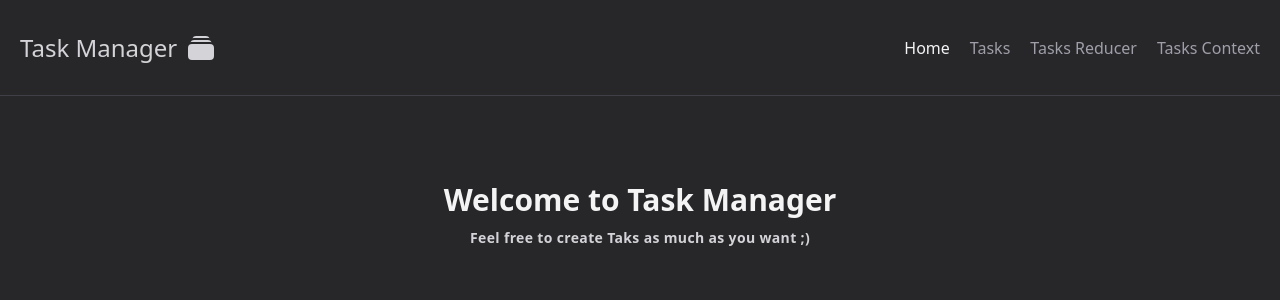
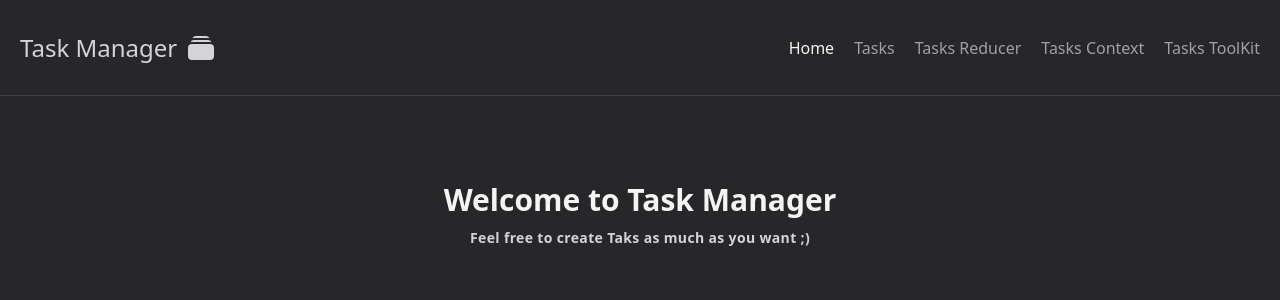
Before and after one commit to callmedeci/taskify-react, a React (Vite) app: page / in a window 1280 px wide. Shown: the top 300 px of the page. Built offline with nearby package versions, Linux system fonts and the light colour scheme.

Commit message:
Add new route to project (RTK)

```diff
--- a/src/App.jsx
+++ b/src/App.jsx
@@ -1,16 +1,19 @@
 import { lazy } from 'react';
+import { Provider } from 'react-redux';
 import { BrowserRouter, Route, Routes } from 'react-router';
 
 import { Toaster } from 'react-hot-toast';
 
 import Layout from './components/Layout';
 import TasksProvider from './features/tasksContext/TasksContext';
+import toolKitStore from './features/tasksRTK/store';
 
 const PageNotFound = lazy(() => import('./pages/PageNotFound'));
 const Home = lazy(() => import('./pages/Home'));
 const Tasks = lazy(() => import('./pages/Tasks'));
 const TasksReducerPage = lazy(() => import('./pages/TasksReducerPage'));
 const TasksContextPage = lazy(() => import('./pages/TasksContextPage'));
+const TasksToolKitPage = lazy(() => import('./pages/TasksToolKitPage'));
 
 function App() {
   return (
@@ -49,6 +52,15 @@ function App() {
             }
           />
 
+          <Route
+            path='tasks-toolkit'
+            element={
+              <Provider store={toolKitStore}>
+                <TasksToolKitPage />
+              </Provider>
+            }
+          />
+
           <Route path='*' element={<PageNotFound />} />
         </Route>
       </Routes>
--- a/src/components/Navigation.jsx
+++ b/src/components/Navigation.jsx
@@ -16,6 +16,10 @@ const navigation = [
   {
     name: 'Tasks Context',
     to: 'tasks-context',
+  },
+  {
+    name: 'Tasks ToolKit',
+    to: 'tasks-toolkit',
   },
 ];
 
```
